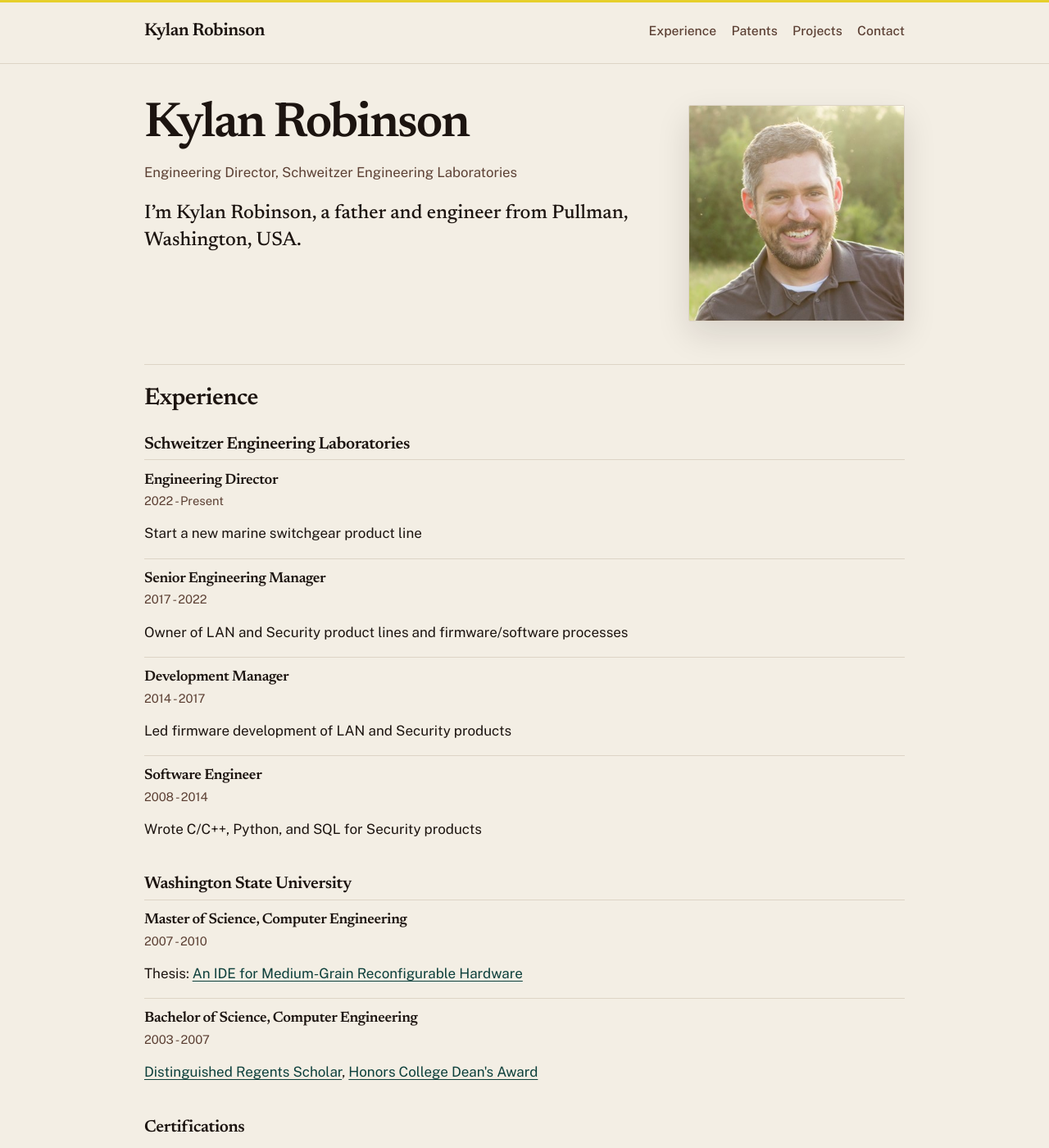
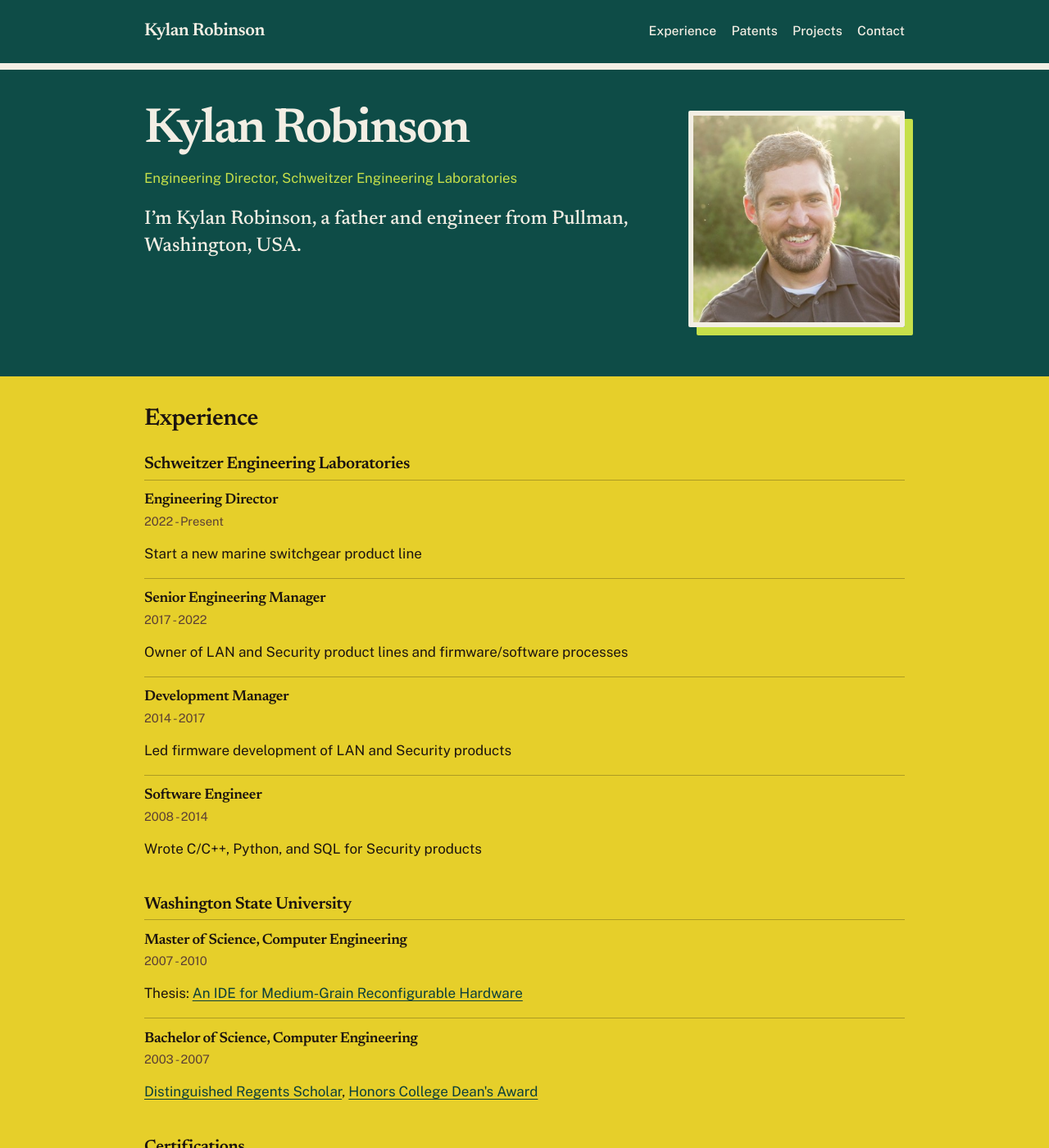
Before and after one commit to kylan/kylan.github.io, a Jekyll site: the page built from index.md, in a window 1280 px wide and 1400 px high. Shown: the whole window at 82% size. Built offline with Jekyll 4.4.1, drawn with Linux system fonts in a browser that asks for light colours.

Commit message:
Push the Hour of Incense palette into full-bleed bands.
Teal carries the header, intro, and projects; lemon carries experience; bone carries patents; gallery orange carries contact. Text and links stay at WCAG AA on each ground.

Co-authored-by: Kylan Robinson <kylan@users.noreply.github.com>

```diff
--- a/assets/css/style.css
+++ b/assets/css/style.css
@@ -11,6 +11,10 @@
   --accent-hover: #072c29;
   --crimson: #8e1d32;
   --yellow: #e6cf2a;
+  --teal: #0e4c47;
+  --bone: #f3eee4;
+  --orange: #e86a32;
+  --lime: #c6e04a;
   --copper: var(--crimson);
   --focus: var(--accent-ink);
   --code-bg: #1c1410;
@@ -722,6 +726,190 @@ details img {
   }
 }
 
+body {
+  background: var(--teal);
+  overflow-x: clip;
+}
+
+main {
+  background: var(--bone);
+  color: var(--ink);
+}
+
+body:has(.home) main {
+  background: transparent;
+  color: var(--bone);
+  padding: 0;
+}
+
+.site-header {
+  background: var(--teal);
+  color: var(--bone);
+  border-bottom: 8px solid var(--bone);
+  box-shadow: none;
+}
+
+.site-header .wordmark,
+.site-header .nav a {
+  color: var(--bone);
+}
+
+.site-header .wordmark:hover,
+.site-header .nav a:hover {
+  color: var(--yellow);
+}
+
+.site-header .nav a[aria-current="page"] {
+  color: var(--yellow);
+  box-shadow: inset 0 -3px 0 var(--yellow);
+}
+
+.home-intro {
+  color: var(--bone);
+  padding: 2.75rem 0 3.25rem;
+}
+
+.home-intro h1,
+.home-intro > p:not(:has(img)):not(.role-line) {
+  color: var(--bone);
+}
+
+.home-intro > .role-line {
+  color: var(--lime);
+}
+
+.home-intro > p:has(img) img {
+  border: 6px solid var(--bone);
+  box-shadow: 10px 10px 0 var(--lime);
+}
+
+#experience,
+#patents,
+#projects {
+  position: relative;
+  z-index: 0;
+  margin: 0;
+  border: 0;
+  padding: 2.75rem 0;
+}
+
+#experience::before,
+#patents::before,
+#projects::before {
+  content: "";
+  position: absolute;
+  z-index: -1;
+  top: 0;
+  bottom: 0;
+  left: 50%;
+  width: 100vw;
+  transform: translateX(-50%);
+}
+
+#experience {
+  color: var(--ink);
+}
+
+#experience::before {
+  background: var(--yellow);
+  border-top: 8px solid var(--teal);
+  border-bottom: 8px solid var(--ink);
+}
+
+#experience .role,
+#experience h3 {
+  border-color: rgba(28, 20, 16, 0.28);
+}
+
+#patents {
+  color: var(--ink);
+  background: transparent;
+}
+
+#patents::before {
+  background: var(--bone);
+  border-top: 8px solid var(--bone);
+  border-bottom: 8px solid var(--teal);
+}
+
+#projects {
+  color: var(--bone);
+}
+
+#projects::before {
+  background: var(--teal);
+  border-top: 8px solid var(--bone);
+  border-bottom: 8px solid var(--bone);
+}
+
+#projects h2,
+#projects h3,
+#projects h4,
+#projects .season > summary,
+#projects .season > summary h4,
+#projects .episode span,
+#projects p {
+  color: var(--bone);
+}
+
+#projects a {
+  color: var(--yellow);
+}
+
+#projects a:hover {
+  color: var(--lime);
+}
+
+#projects .season,
+#projects .episode {
+  border-top-color: rgba(243, 238, 228, 0.45);
+}
+
+#projects .season > summary::before {
+  border-right-color: var(--yellow);
+  border-bottom-color: var(--yellow);
+}
+
+#projects .episode audio {
+  background: var(--bone);
+  border-radius: 999px;
+}
+
+.site-footer {
+  background: var(--orange);
+  color: var(--ink);
+  border-top: 8px solid var(--ink);
+}
+
+.site-footer h2,
+.site-footer .footer-name,
+.site-footer .footer-place,
+.site-footer .footer-links a {
+  color: var(--ink);
+}
+
+.site-footer .footer-links a:hover {
+  color: var(--accent-hover);
+}
+
+.site-header :focus-visible,
+.home-intro :focus-visible,
+#projects :focus-visible {
+  outline-color: var(--yellow);
+}
+
+#experience :focus-visible,
+#patents :focus-visible,
+.site-footer :focus-visible {
+  outline-color: var(--ink);
+}
+
+@media (max-width: 760px) {
+  body:has(.home) main {
+    padding-top: 0;
+  }
+}
+
 @media print {
   .site-header,
   .skip-link,
```
